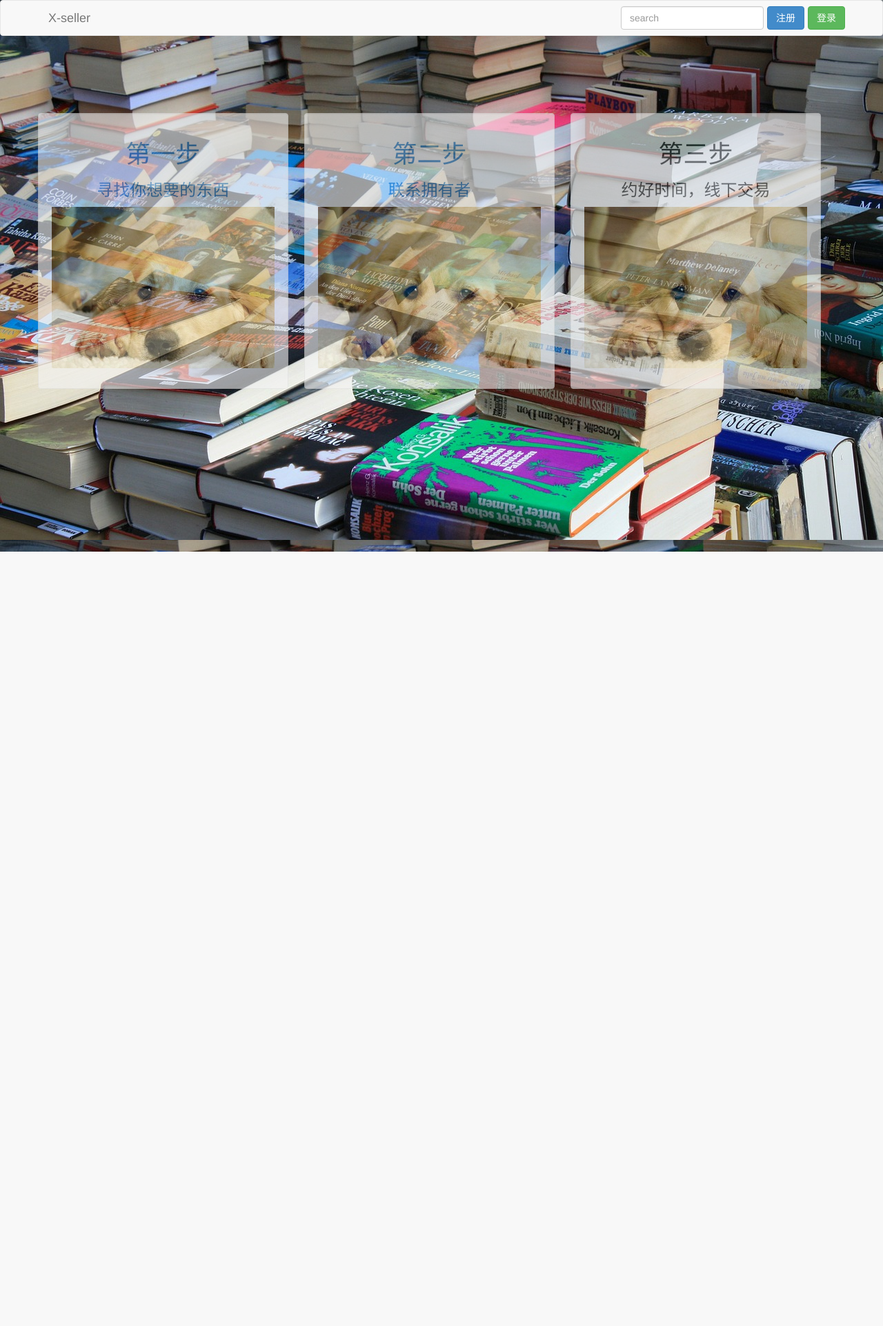
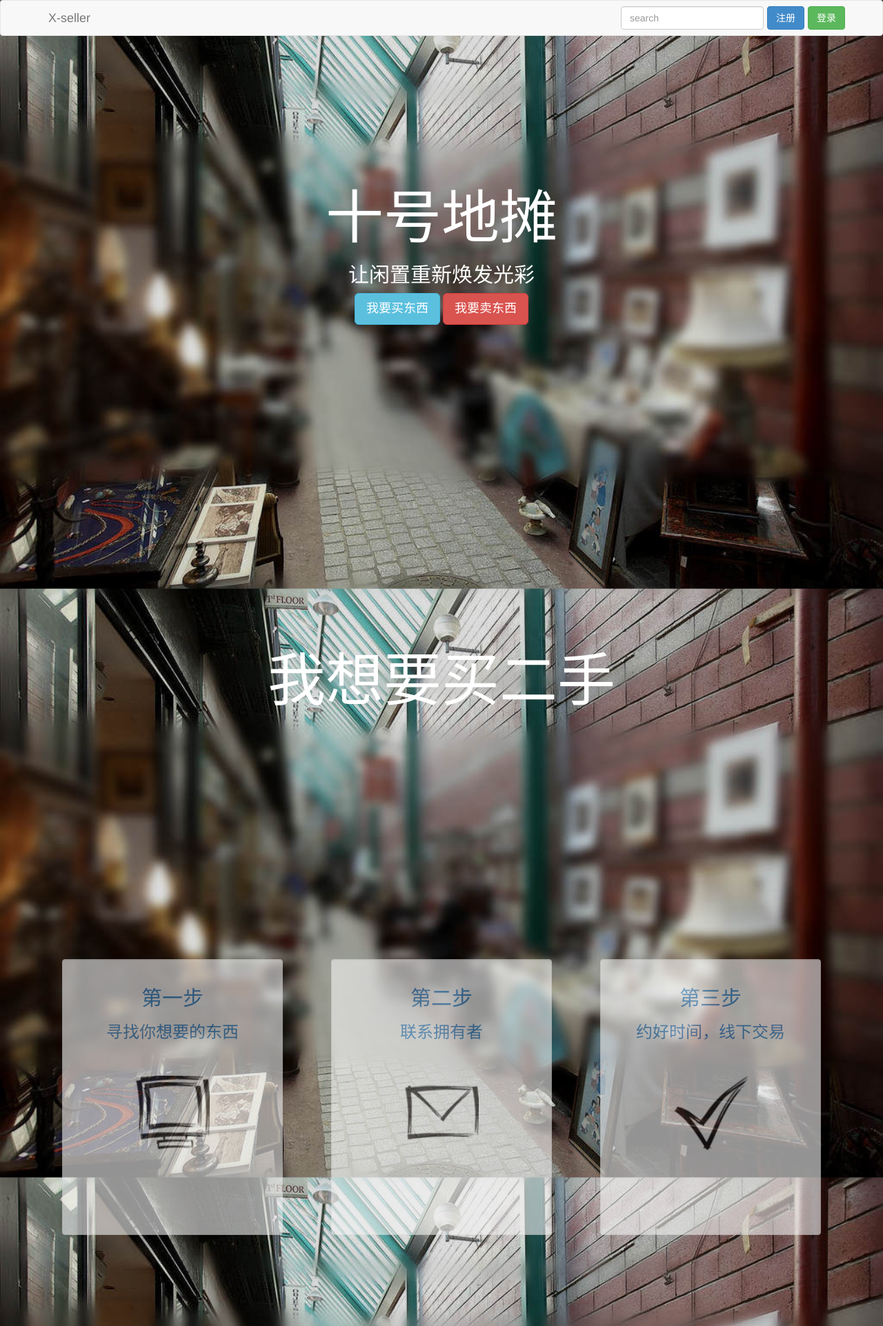
Before and after one commit to coolbit-in/bookseller, a Django app: template bookseller/apps/register/templates/index.html in a window 1280 px wide. Shown: the top 1923 px of the page at 69% size. Before the commit the page ends 800 px from the top, so only its background shows below. Run offline with Django 3.2, Linux system fonts and the light colour scheme; the template is opened without the code that fills it, so the values that code supplies are empty; parts of the project's set-up code (start-up, migrations or seed data) failed here and were passed over.

Commit message:
a new index

```diff
--- a/bookseller/apps/register/templates/index.html
+++ b/bookseller/apps/register/templates/index.html
@@ -5,51 +5,113 @@
 {% block content %}
 <style>
     body{
+        padding-top: 100px;
         background-image :url(../../../static/image/index.jpg);
         background-size: cover;
+        background-attachment: fixed;
+        color:#428bca ;
     }
     .col-md-4{
-        width: 31%;
-        margin-right: 2%;
+        width: 27.333%;
+        margin-right: 3%;
+        margin-left: 3%;
     }
     .well{
-        margin-top: 8%;
+        margin-top: 4%;
         opacity: 0.6;
         height: 400px;
         text-align: center;
+        transition:opacity 1.5s;
+        -moz-transition:opacity 1.5s, -moz-transform 2s; /* Firefox 4 */
+        -webkit-transition:opacity 1.5s, -webkit-transform 2s; /* Safari and Chrome */
+        -o-transition:opacity 1.5s,  -o-transform 2s; /* Opera */
     }
     img{
-        width: 100%;
+        margin-top: 40px;
+        height: 30%;
     }
-    :hover{
+    .title{
+        margin-top: 150px;
+        margin-bottom: 150px;
+        color: #ffffff;
+        text-align: center;
+    }
+    .title2{
+        padding-top: 300px;
+        margin-bottom: 300px;
+        color: #ffffff;
+        text-align: center;
+    }
+    h1.header{
+        font-size: 6em;
+    }
+    .well:hover{
         opacity:1;
+    }
+    #sellerQuickstart{
+        margin-bottom: 100px;
     }
     footer{
         opacity: 0;
     }
 </style>
 <div class="container">
-    <div  id="quickstart" class="row">
+    <div id="title" class="row title">
+        <h1 class="header">十号地摊</h1>
+        <h2>让闲置重新焕发光彩</h2>
+        <a class="btn btn-lg btn-info" href="#buy">我要买东西</a>
+        <a class="btn btn-lg btn-danger" href="#sell">我要卖东西</a>
+    </div>
+    <div id="buy" class="row title2" >
+        <h1 class="header">我想要买二手</h1>
+    </div>
+    <div id="buyQuickstart" class="row">
         <a href="./list/全部/1/">
         <div class="col-md-4 well">
 
-            <h1>第一步</h1>
+            <h2>第一步</h2>
             <h3>寻找你想要的东西</h3>
-            <img src="../../../static/image/first.jpg" />
+            <img src="../../../static/image/first.png" />
         </div>
         </a>
         <a href="./account/messages">
         <div class="col-md-4 well">
 
-            <h1>第二步</h1>
+            <h2>第二步</h2>
             <h3>联系拥有者</h3>
-            <img src="../../../static/image/first.jpg" />
+            <img src="../../../static/image/second.png" />
         </div>
         </a>
         <div class="col-md-4 well">
-            <h1>第三步</h1>
+            <h2>第三步</h2>
             <h3>约好时间，线下交易</h3>
-            <img src="../../../static/image/first.jpg" />
+            <img src="../../../static/image/third.png" />
+        </div>
+    </div>
+        <div id="sell" class="row title2">
+        <h1 class="header">我想要卖二手</h1>
+    </div>
+    <div id="sellerQuickstart" class="row">
+        <a href="./item/create/">
+        <div class="col-md-4 well">
+
+            <h2>第一步</h2>
+            <h3>发布你要卖的东西</h3>
+            <img src="../../../static/image/first.png" />
+        </div>
+        </a>
+        <a href="./account/messages">
+        <div class="col-md-4 well">
+
+            <h2>第二步</h2>
+            <h3>等待买家联系</h3>
+            <img src="../../../static/image/second.png" />
+        </div>
+        </a>
+        <div class="col-md-4 well">
+            <h2>第三步</h2>
+            <h3>约好时间，线下交易</h3>
+            <img src="../../../static/image/third.png" />
         </div>
     </div>
     <div id="login">
```
Also changed, not shown: bookseller/static/image/first.jpg (deleted), bookseller/static/image/first.png (added), bookseller/static/image/index.jpg, bookseller/static/image/second.png (added), bookseller/static/image/third.png (added).
